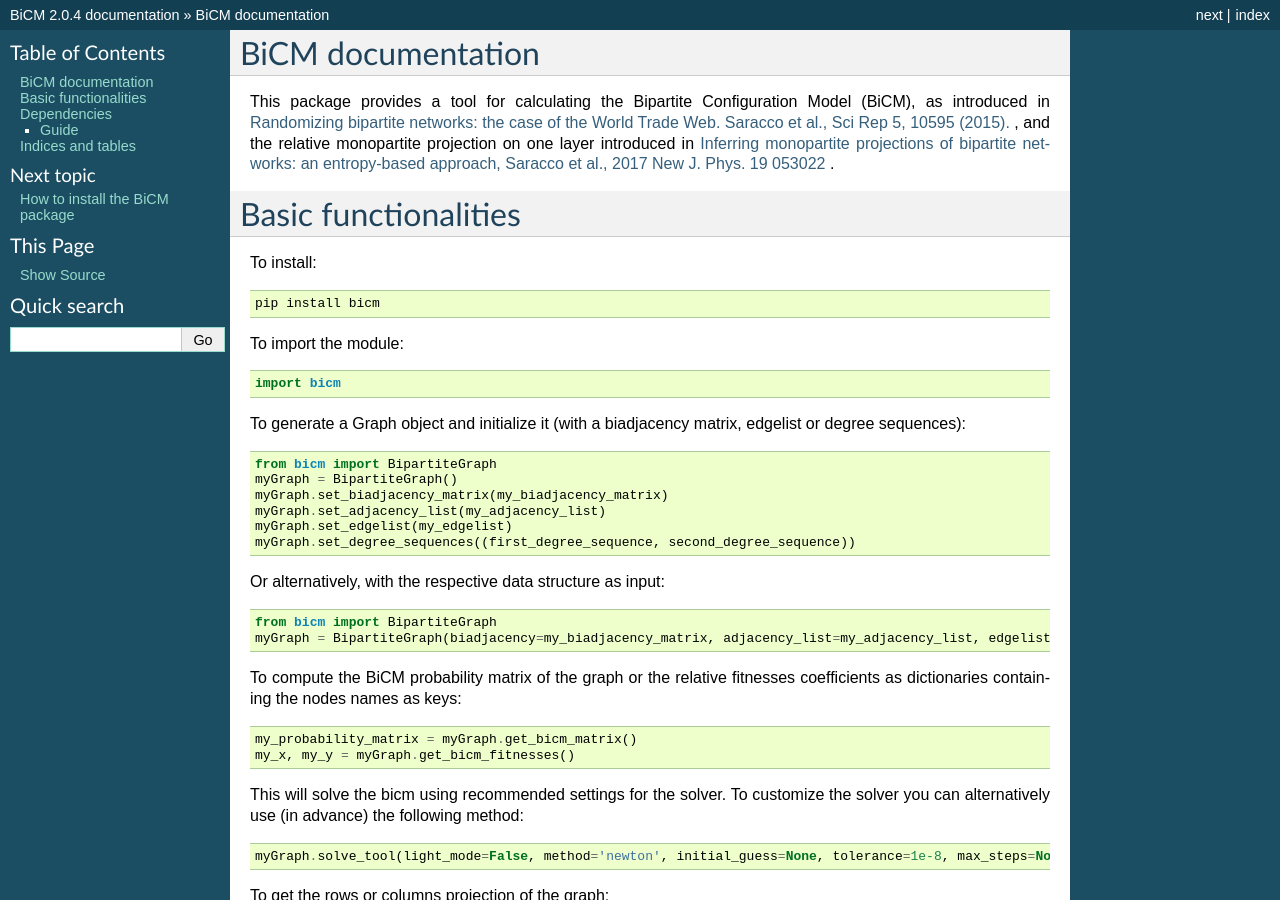
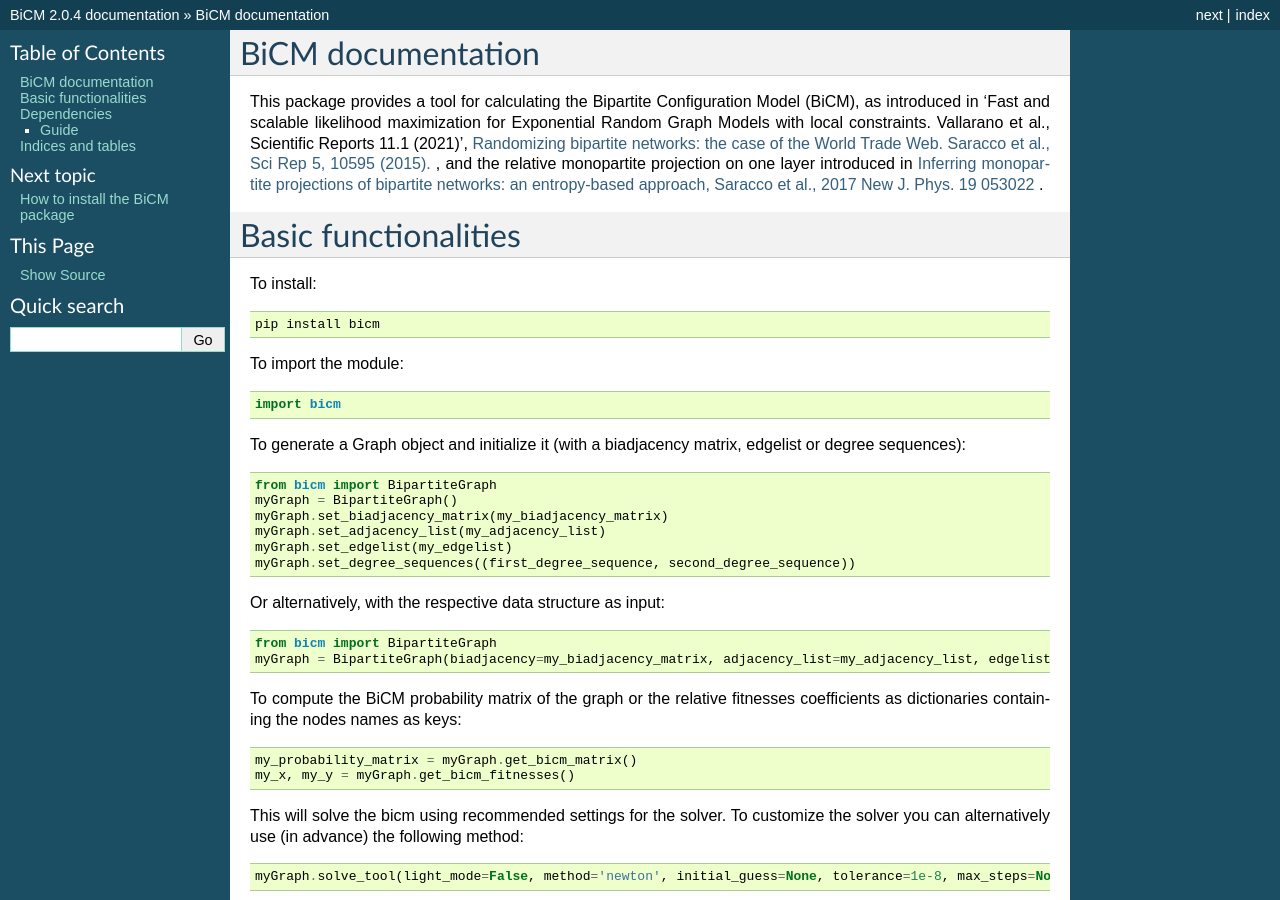
Before and after one commit to mat701/BiCM, a Sphinx documentation site: the page built from docs/source/index.rst, in a window 1280 px wide and 900 px high. Built offline with Sphinx 7.4.7, drawn with Linux system fonts in a browser that asks for light colours.

Commit message:
added citation to docs

```diff
--- a/docs/source/index.rst
+++ b/docs/source/index.rst
@@ -1,7 +1,7 @@
 BiCM documentation
 =====================================
 
-This package provides a tool for calculating the Bipartite Configuration Model (BiCM), as introduced in `Randomizing bipartite networks: the case of the World Trade Web. Saracco et al., Sci Rep 5, 10595 (2015). <https://doi.org/10.1038/srep10595>`_ , and the relative monopartite projection on one layer introduced in `Inferring monopartite projections of bipartite networks: an entropy-based approach, Saracco et al., 2017 New J. Phys. 19 053022 <https://doi.org/10.1088/1367-2630/aa6b38>`_ .
+This package provides a tool for calculating the Bipartite Configuration Model (BiCM), as introduced in 'Fast and scalable likelihood maximization for Exponential Random Graph Models with local constraints. Vallarano et al., Scientific Reports 11.1 (2021)', `Randomizing bipartite networks: the case of the World Trade Web. Saracco et al., Sci Rep 5, 10595 (2015). <https://doi.org/10.1038/srep10595>`_ , and the relative monopartite projection on one layer introduced in `Inferring monopartite projections of bipartite networks: an entropy-based approach, Saracco et al., 2017 New J. Phys. 19 053022 <https://doi.org/10.1088/1367-2630/aa6b38>`_ .
 
 Basic functionalities
 =====================================
```
